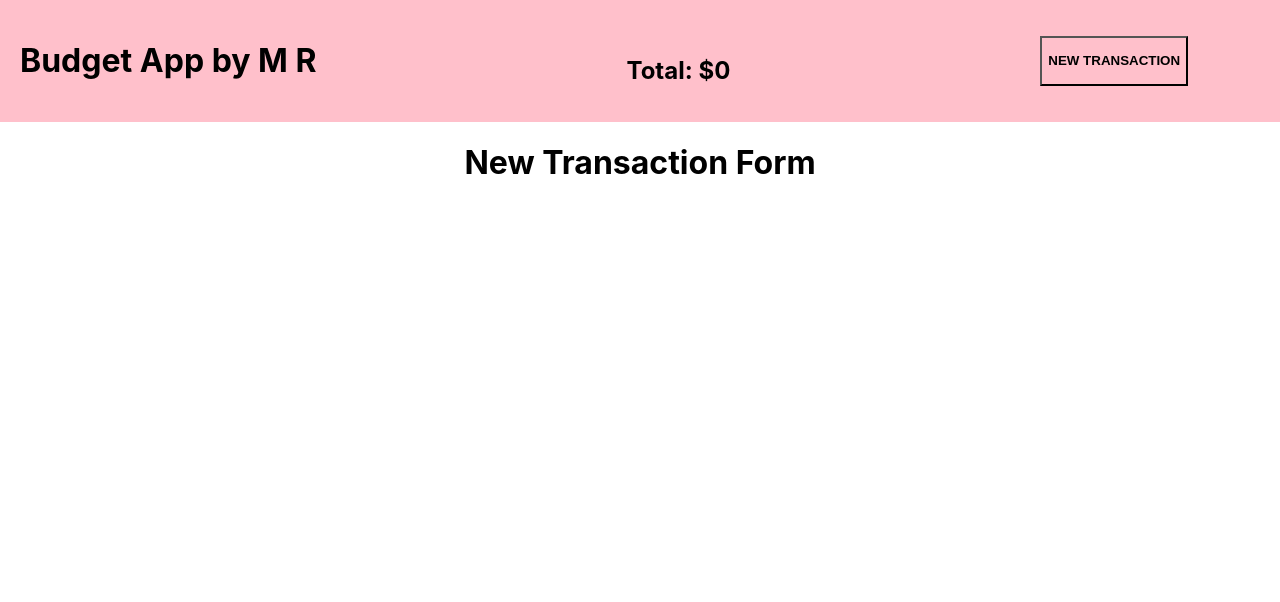
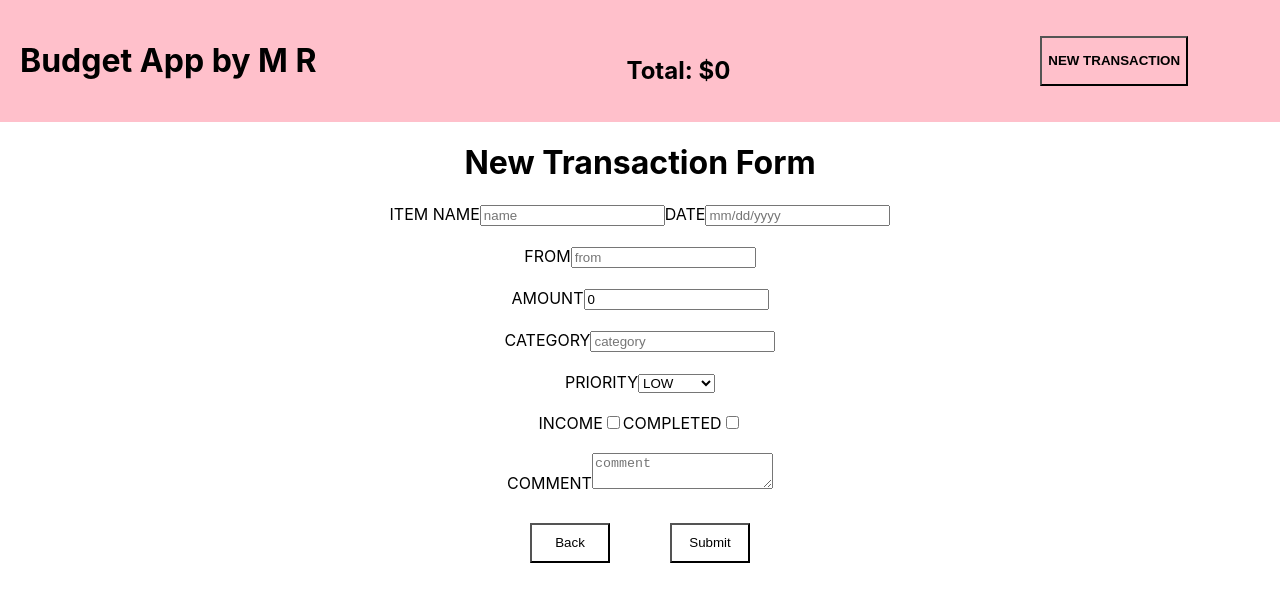
Before and after one commit to arerimr/budgeting-app, a React (Create React App) app: page /transactions/new in a window 1280 px wide. Shown: the top 602 px of the page. Built offline with nearby package versions, Linux system fonts and the light colour scheme; no server answers.

Commit message:
kinda finished

```diff
--- a/src/App.css
+++ b/src/App.css
@@ -103,13 +103,34 @@ td {
   width: 80px;
 }
 
-.transaction{
+.transaction {
   display: flex;
   flex-direction: column;
   align-items: center;
 }
 
-.edit{
+.edit {
   display: flex;
   flex-direction: column;
 }
+
+.edit button {
+  background-color: white;
+  height: 40px;
+  margin: 30px;
+  width: 80px;
+}
+
+.submit {
+  background-color: white;
+  height: 40px;
+  margin: 30px;
+  width: 80px;
+}
+
+.new button {
+  background-color: white;
+  height: 40px;
+  margin: 30px;
+  width: 80px;
+}
--- a/src/App.js
+++ b/src/App.js
@@ -19,9 +19,9 @@ function App() {
     let amount = 0;
     for (let i = 0; i < transactions.length; i++) {
       if (!transactions[i].income) {
-        amount += -transactions[i].amount
+        amount += -(Number(transactions[i].amount))
       } else {
-        amount += transactions[i].amount
+        amount += Number(transactions[i].amount)
       }
     }
     return setTotal(amount)
--- a/src/Components/EditTransaction.js
+++ b/src/Components/EditTransaction.js
@@ -29,15 +29,24 @@ export default function EditTransaction() {
             .catch((e) => console.error(e))
     }, [index]);
 
+    // const updateTransaction = () => {
+    //     axios
+    //         .put(`${API}/transactions/${index}`, transaction)
+    //         .then((res) => {
+    //             setTransaction(res.data)
+    //             console.log(res.data)
+    //             navigate(`/transactions/${index}`)
+    //         })
+    //         .catch((e) => console.error(e))
+    // }
+
     const updateTransaction = () => {
-        axios
-            .put(`${API}/transactions/${index}`, transaction)
-            .then((res) => {
-                setTransaction(res.data)
-                console.log(res.data)
-                navigate(`/transactions/${index}`)
-            })
-            .catch((e) => console.error(e))
+        const options = {
+            method: "PUT",
+            body: JSON.stringify(transaction),
+            headers: { "Content-Type": "application/json" }
+        }
+        return fetch(`${API}/transactions/${index}`, options).then((res) => res.json());
     }
 
     const handleOnChange = (e) => {
@@ -65,6 +74,14 @@ export default function EditTransaction() {
         <div className="edit">
             <h1>Edit Transaction form</h1>
             <form onSubmit={handleSubmit}>
+                <label>ITEM NAME</label>
+                <input
+                    id="item_name"
+                    value={transaction.item_name}
+                    type="text"
+                    onChange={handleTextChange}
+                    required
+                />
                 <label>DATE</label>
                 <input
                     id="date"
@@ -141,8 +158,9 @@ export default function EditTransaction() {
                     placeholder="comment"
                     required
                 />
+                <br />
                 <Link to="/transactions"><button>Back</button></Link>
-                <input type="submit" />
+                <input type="submit" className="submit" />
             </form>
         </div>
     )
--- a/src/Components/NewTransaction.js
+++ b/src/Components/NewTransaction.js
@@ -1,9 +1,148 @@
-
+import { useState } from "react"
+import axios from "axios";
+import { Link, useNavigate } from "react-router-dom";
+const API = process.env.REACT_APP_API_URL
 
 export default function NewTransaction() {
+    const [transaction, setTransaction] = useState({
+        id: 0,
+        date: "",
+        item_name: "",
+        amount: 0,
+        comment: "",
+        priority: "",
+        completed: false,
+        from: "",
+        income: false,
+        category: ""
+    })
+
+    const navigate = useNavigate()
+
+    const handleOnChange = (e) => {
+        setTransaction({ ...transaction, date: e.target.value })
+    }
+
+    const handleTextChange = (e) => {
+        setTransaction({ ...transaction, [e.target.id]: e.target.value });
+    };
+
+    const handleIncomeCheckbox = (e) => {
+        setTransaction({ ...transaction, income: !transaction.income });
+    };
+
+    const handleCompletedCheckbox = (e) => {
+        setTransaction({ ...transaction, completed: !transaction.completed });
+    };
+
+    const createTransaction = () => {
+        const options = {
+            method: "POST",
+            body: JSON.stringify(transaction),
+            headers: { "Content-Type": "application/json" }
+        }
+        return fetch(`${API}/transactions`, options).then((res) => res.json());
+    }
+
+    const handleSubmit = (e) => {
+        e.preventDefault()
+        createTransaction()
+        navigate('/transactions')
+    }
+
     return (
-        <div>
+        <div className="new">
             <h1>New Transaction Form</h1>
+            <form onSubmit={handleSubmit}>
+                <label>ITEM NAME</label>
+                <input
+                    id="item_name"
+                    value={transaction.item_name}
+                    type="text"
+                    onChange={handleTextChange}
+                    placeholder="name"
+                    required
+                />
+                <label>DATE</label>
+                <input
+                    id="date"
+                    value={transaction.date}
+                    type="text"
+                    onChange={handleOnChange}
+                    placeholder="mm/dd/yyyy"
+                />
+                <br />
+                <br />
+                <label>FROM</label>
+                <input
+                    id="from"
+                    value={transaction.from}
+                    type="text"
+                    onChange={handleTextChange}
+                    placeholder="from"
+                    required
+                />
+                <br />
+                <br />
+                <label>AMOUNT</label>
+                <input
+                    id="amount"
+                    value={transaction.amount}
+                    type="number"
+                    onChange={handleTextChange}
+                    placeholder="amount"
+                    required
+                />
+                <br />
+                <br />
+                <label>CATEGORY</label>
+                <input
+                    id="category"
+                    value={transaction.category}
+                    type="text"
+                    onChange={handleTextChange}
+                    placeholder="category"
+                    required
+                />
+                <br />
+                <br />
+                <label>PRIORITY</label>
+                <select id="priority" onChange={handleTextChange} required>
+                    <option name="low" id="low">LOW</option>
+                    <option name="medium" id="medium">MEDIUM</option>
+                    <option name="high" id="high">HIGH</option>
+                </select>
+                <br />
+                <br />
+                <label>INCOME</label>
+                <input
+                    id="income"
+                    type="checkbox"
+                    onChange={handleIncomeCheckbox}
+                    checked={transaction.income}
+                />
+                <label>COMPLETED</label>
+                <input
+                    id="completed"
+                    type="checkbox"
+                    onChange={handleCompletedCheckbox}
+                    checked={transaction.completed}
+                />
+                <br />
+                <br />
+                <label>COMMENT</label>
+                <textarea
+                    id="comment"
+                    name="comment"
+                    value={transaction.comment}
+                    onChange={handleTextChange}
+                    placeholder="comment"
+                    required
+                />
+                <br />
+                <Link to="/transactions"><button>Back</button></Link>
+                <input type="submit" className="submit" />
+            </form>
         </div>
     )
 }
```
